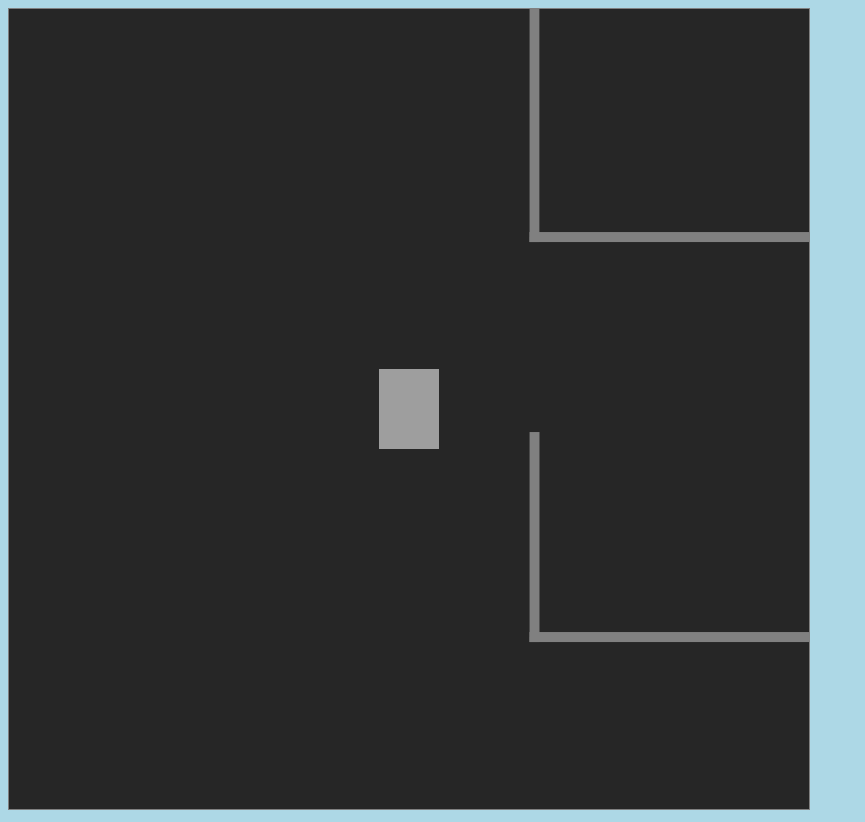
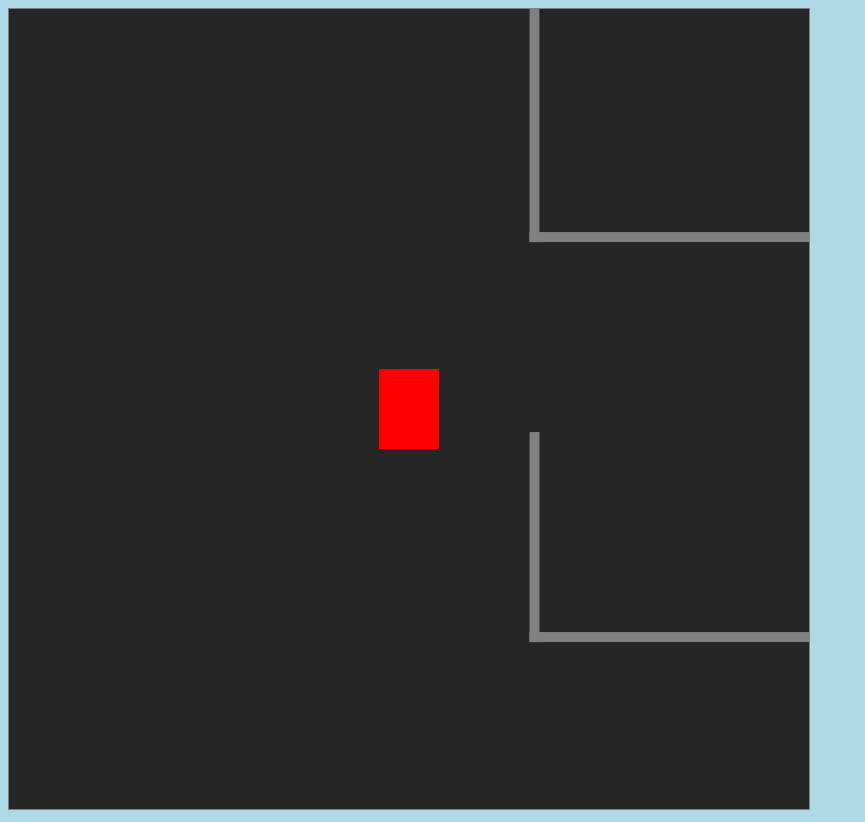
Before and after one commit to Lab-Game/spaceworks, a website: page public/client.html in a window 1280 px wide. Shown: the whole page, without its empty margins (0-865 px from the left). Drawn offline with Linux system fonts and the light colour scheme.

Commit message:
Fix minor bug

```diff
--- a/public/client.html
+++ b/public/client.html
@@ -24,10 +24,6 @@ body {
   <body onload="init()">
     <canvas id="overhead" height="800" width="800"></canvas>
     <script type="text/javascript">
-
-// TEMP:
-const AMONGUS = new Image();
-AMONGUS.src = 'https://pioneeroptimist.com/wp-content/uploads/2021/03/among-us-6008615_1920-838x900.png';
 
 var CS = {
   "height" : 80,
@@ -167,21 +163,13 @@ function animate() {
   ctx.restore();
 
   // Draw the player
-  /*ctx.fillStyle = "red";
+  ctx.fillStyle = "red";
   ctx.beginPath();
   ctx.fillRect(
       overhead.width / 2 - CS.width / 2,
       overhead.height / 2 - CS.height / 2,
       CS.width,
-      CS.height);*/
-
-  ctx.drawImage(
-    AMONGUS,
-    overhead.width / 2 - CS.width / 2,
-    overhead.height / 2 - CS.height / 2,
-    CS.width,
-    CS.height
-  )
+      CS.height);
 
   window.requestAnimationFrame(animate);
 }
```
